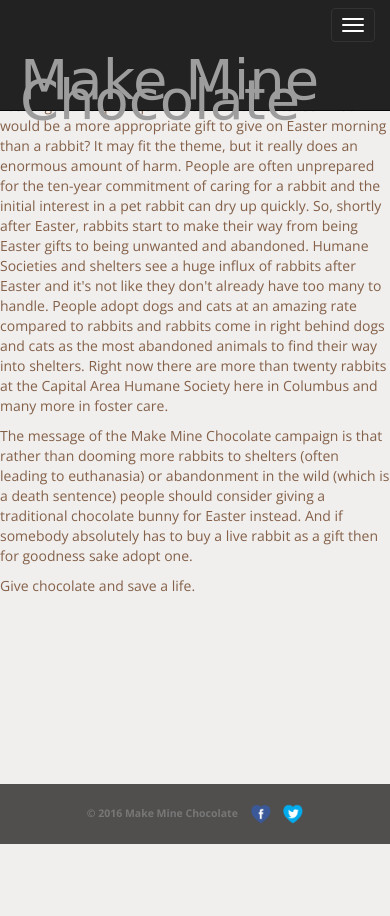
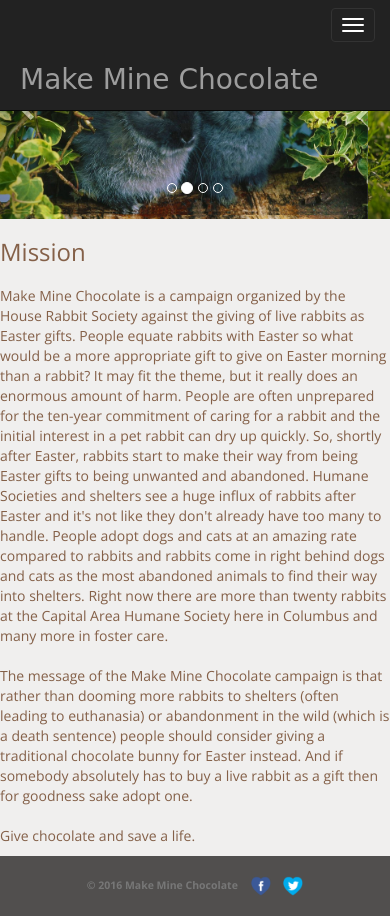
Before and after one commit to cait-b/MMC-Bootstrap, a plain HTML site: page index.html in a window 390 px wide. Before the commit the page ends 844 px from the top, so only its background shows below. Drawn offline with nearby package versions, Linux system fonts and the light colour scheme; a web font is replaced by a local one.

Commit message:
Added Carousel
Added Carousel (need fix for 4th slide), added media query for navbar

```diff
--- a/css/style.css
+++ b/css/style.css
@@ -2,7 +2,7 @@
 
 .logo {
     font-family: 'Fredericka the Great', cursive;
-    font-size: 4em;
+    font-size: 2em;
     color: white;
     margin: 5px;
 }
@@ -13,6 +13,10 @@ body {
     background-color: #f0efee;
     color:#846048;
     font-family:'Open Sans', sans-serif;
+}
+
+body p {
+    margin-top: 20px;
 }
 
 /* Sticky footer */
@@ -47,3 +51,14 @@ body {
 .footer p {
     margin-top: 20px;
 }
+
+
+
+/* Media Query */
+
+@media (max-width: 383px) {
+    .logo {
+        font-size: 1.3em;
+        margin: 0;
+    }
+}
--- a/index.html
+++ b/index.html
@@ -53,6 +53,44 @@
         </div>
         <!-- /.container -->
     </nav>
+
+    <div id="myCarousel" class="carousel slide" data-ride="carousel">
+      <!-- Indicators -->
+      <ol class="carousel-indicators">
+        <li data-target="#myCarousel" data-slide-to="0" class="active"></li>
+        <li data-target="#myCarousel" data-slide-to="1"></li>
+        <li data-target="#myCarousel" data-slide-to="2"></li>
+        <li data-target="#myCarousel" data-slide-to="3"></li>
+      </ol>
+      <!-- Wrapper for slides -->
+      <div class="carousel-inner" role="listbox">
+        <div class="item active">
+          <img src="img/rabbit1.jpg">
+        </div>
+
+        <div class="item">
+          <img src="img/rabbit2.jpg">
+        </div>
+
+        <div class="item">
+          <img src="img/rabbit3.jpg">
+        </div>
+
+        <div class="item">
+          <img src="img/rabbit4.jpg">
+        </div>
+      </div>
+        <!-- Left and right controls -->
+      <a class="left carousel-control" href="#myCarousel" role="button" data-slide="prev">
+        <span class="glyphicon glyphicon-chevron-left" aria-hidden="true"></span>
+        <span class="sr-only">Previous</span>
+      </a>
+      <a class="right carousel-control" href="#myCarousel" role="button" data-slide="next">
+        <span class="glyphicon glyphicon-chevron-right" aria-hidden="true"></span>
+        <span class="sr-only">Next</span>
+      </a>
+    </div>
+
           <div class="row">
               <div class="col-sm-12">
                   <h3>Mission</h3>
```
Also changed, not shown: img/rabbit1.jpg (added), img/rabbit2.jpg (added), img/rabbit3.jpg (added), img/rabbit4.jpeg (added).
